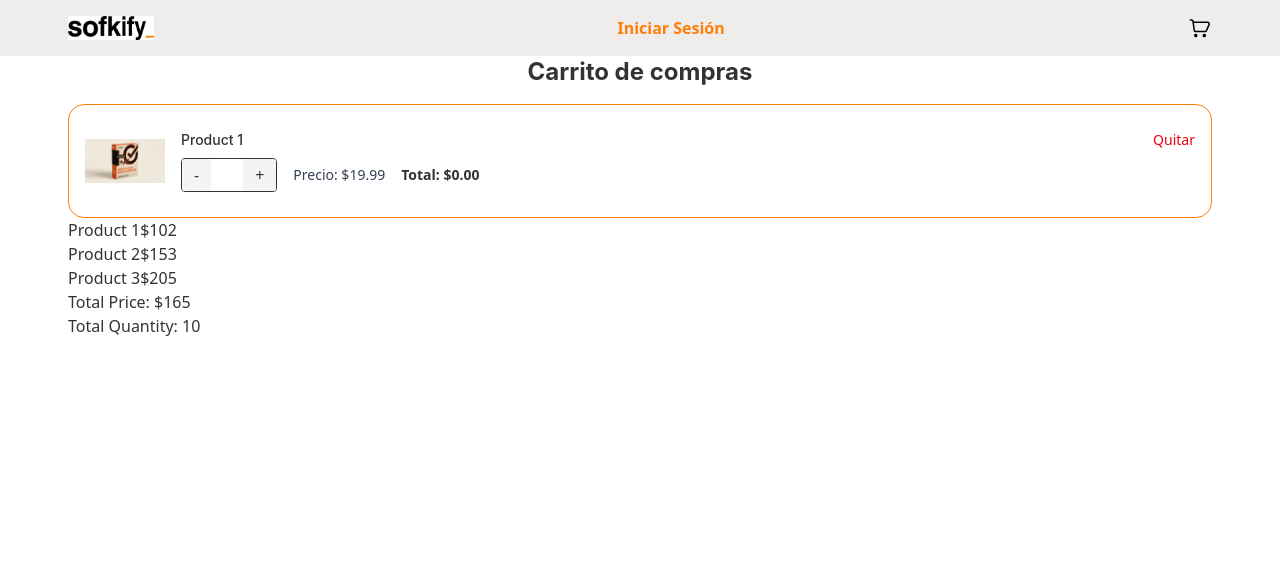
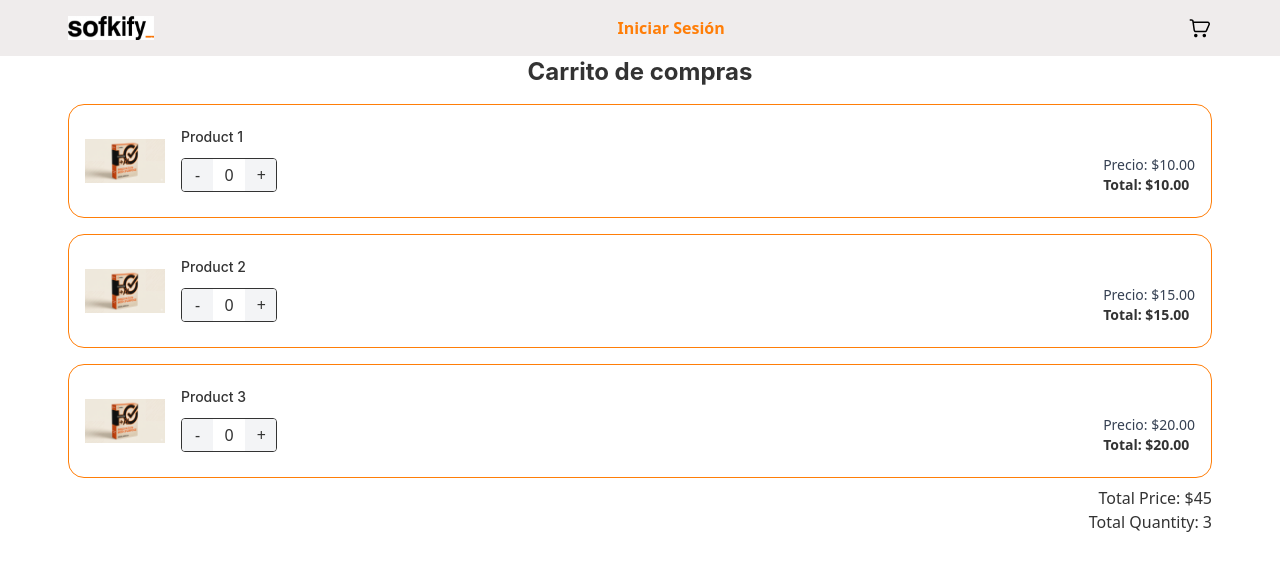
Before and after one commit to nico-salsa/sofkify-fe, a React (Vite) app: page /cart in a window 1280 px wide. Shown: the top 570 px of the page. Built offline with nearby package versions, Linux system fonts and the light colour scheme.

Commit message:
refactor: implementing FACADE pattern for correting and adding types and function to Cart page

```diff
--- a/src/App.tsx
+++ b/src/App.tsx
@@ -20,11 +20,7 @@ const App = () => {
     setIsOpen(!isOpen);
   };
 
-  const cartItems = [
-     { id: '1', name: 'Product 1', description: 'Description 1', price: 10, stock: 2, active: true, createdAt: '2022-01-01T00:00:00Z', updatedAt: '2022-01-01T00:00:00Z', image: '/sofkify_generic_product.png', quantity: 1, subtotal: 10 },
-    { id: '2', name: 'Product 2', description: 'Description 2', price: 15, stock: 3, active: true, createdAt: '2022-01-01T00:00:00Z', updatedAt: '2022-01-01T00:00:00Z', image: '/sofkify_generic_product.png', quantity: 1, subtotal: 15 },
-    { id: '3', name: 'Product 3', description: 'Description 3', price: 20, stock: 5, active: true, createdAt: '2022-01-02T00:00:00Z', updatedAt: '2022-01-02T00:00:00Z', image: '/sofkify_generic_product.png', quantity: 1, subtotal: 20 },
-  ]
+
 
   const asideClassName = isOpen ? "aside-header fixed top-0 left-0 bg-white z-10 w-full transition-all duration-300 ease-in-out h-screen" : "aside-header fixed top-0 left-[-100%] bg-white z-10 w-full transition-all duration-300 ease-in-out h-screen";
 
@@ -40,7 +36,7 @@ const App = () => {
         <Route path="/auth" element={<Auth />} />
         <Route path="/product" element={<Product />} />
         <Route path="/product/:id" element={<ProductDetail />} />
-        <Route path="/cart" element={<Cart items={cartItems} />} />
+        <Route path="/cart" element={<Cart />} />
       </Routes>
     </Router>
   );
--- a/src/components/ProductCartItem/ProductCartItem.tsx
+++ b/src/components/ProductCartItem/ProductCartItem.tsx
@@ -1,65 +1,62 @@
 import React from 'react';
+import  type { CartItem } from '../../types/cart.types';
+import { useState } from 'react';
+/* export interface ProductCartItemProps {
+  item: CartItem;
+}
+ */
+const ProductCartItem: React.FC<CartItem> = ({ quantity, subtotal, onRemove, onIncrease, onDecrease, ...item  }) => {
+  const [cartQuantity, setCartQuantity] = useState<number>(0);
 
-export interface ProductCartItemProps {
-  id?: string;
-  image?: string;
-  title?: string;
-  quantity?: number;
-  price?: number; // per item
-  onRemove?: (id: string) => void;
-  onIncrease?: (id: string) => void;
-  onDecrease?: (id: string) => void;
-}
+  const handleDecrease = () => {
+    // Solo disminuir si la cantidad es mayor a 0 y si existe la función
+      setCartQuantity(prev => prev > 0 ? prev - 1 : 0);
+  };
 
-const ProductCartItem: React.FC<ProductCartItemProps> = ({
-  id,
-  image,
-  title,
-  quantity,
-  price,
-  onRemove,
-  onIncrease,
-  onDecrease,
-}) => {
-  const total = (price ?? 0) * (quantity ?? 0);
-
+  const handleIncrease = () => {
+    // Solo aumentar si no excede el stock disponible y si existe la función
+      setCartQuantity(prev=>prev+1);
+  };
   return (
     <div className="flex items-center gap-4 p-4 border-b border border-sofka-primary rounded-2xl">
-      <img src={image} alt={title} className="w-20 h-20 object-contain rounded" />
+      <img src={item.image} alt={item.name} className="w-20 h-20 object-contain rounded" />
 
       <div className="flex-1">
         <div className="flex items-start justify-between">
-          <h3 className="text-sm font-medium">{title}</h3>
-          <button
-            onClick={() => onRemove && id && onRemove(id)}
-            aria-label={`Remove ${title}`}
-            className="text-sm text-red-600 hover:underline ml-4"
-          >
-            Quitar
-          </button>
-        </div>
+            <h3 className="text-sm font-medium">{item.name}</h3>
+            {onRemove && (
+              <button
+                onClick={() => onRemove(item.id)}
+                aria-label={`Remove ${item.name}`}
+                //className="text-sm text-red-600 hover:underline ml-4"
+              >
+                Quitar
+              </button>
+            )}
+          </div>
 
-        <div className="mt-2 flex items-center gap-4">
-          <div className="flex items-center border rounded overflow-hidden">
+        <div className="mt-2  flex items-center gap-4">
+          <div className="flex max-w-24 items-center border rounded overflow-hidden">
             <button
-              onClick={() => onDecrease && id && onDecrease(id)}
-              className="px-3 py-1 bg-gray-100 hover:bg-gray-200"
-              aria-label={`Decrease ${title}`}
+              onClick={handleDecrease}
+              className={`px-3 py-1 w-1/3 bg-gray-100 hover:bg-gray-200`}
+              aria-label={`Decrease ${item.name}`}
             >
               -
             </button>
-            <div className="px-4 py-1 bg-white">{quantity}</div>
+            <input type='text' className=" w-1/3 py-1 bg-white text-center" value={cartQuantity} />
             <button
-              onClick={() => onIncrease && id && onIncrease(id)}
-              className="px-3 py-1 bg-gray-100 hover:bg-gray-200"
-              aria-label={`Increase ${title}`}
+              onClick={handleIncrease}
+              className={`px-3 py-1 w-1/3 bg-gray-100 hover:bg-gray-200`}
+              aria-label={`Increase ${item.name}`}
             >
               +
             </button>
           </div>
-
-          <div className="text-sm text-gray-700">Precio: ${(price ?? 0).toFixed(2)}</div>
-          <div className="text-sm font-semibold">Total: ${total.toFixed(2)}</div>
+          <div className='flex flex-col ml-auto'>
+            <p className="text-sm text-gray-700 ">Precio: ${item.price.toFixed(2)}</p>
+            <p className="text-sm font-semibold">Total: ${(item.price * quantity).toFixed(2)}</p>
+          </div>
         </div>
       </div>
     </div>
--- a/src/pages/Cart/Cart.tsx
+++ b/src/pages/Cart/Cart.tsx
@@ -1,38 +1,38 @@
-import React from 'react';
+import React, { useEffect } from 'react';
 import ProductCartItem from '../../components/ProductCartItem/ProductCartItem';
+import { cartItems } from './data';
 import type { CartItem } from '../../types/cart.types';
 
-interface ICartProps {
-  items: CartItem[];
-}
-
-const product = {
-  id: "1",
-  title: "Product 1",
-  price: 19.99,
-  image: "/sofkify_generic_product.png",
-};
+const Cart: React.FC = () => {
+  const [items, setItems] = React.useState<CartItem[]>([]);
 
 
-const Cart: React.FC<ICartProps> = ({ items }) => {
-  const totalPrice = items.reduce((acc, item) => acc + item.price * item.stock, 0);
-  const totalQuantity = items.reduce((acc, item) => acc + item.stock, 0);
+  useEffect(() => {
+    setItems(cartItems);
+  }, []);
+
+  const totalPrice = items.reduce((acc, item) => acc + item.price * item.quantity, 0);
+  const totalQuantity = items.reduce((acc, item) => acc + item.quantity, 0);
 
   return (
     <div className='w-11/12 mx-auto max-w-286'>
       <h3 className="text-2xl font-bold mb-4 text-center">Carrito de compras</h3>
       <ul className='flex flex-col'>
-        <ProductCartItem id={product.id} price={product.price} image={product.image} title={product.title} />
         {items.map((item) => (
-          <li key={item.name}>
-            <span>{item.name}</span>
-            <span>${item.price}</span>
-            <span>{item.stock}</span>
+          <li key={item.id} className='first:mt-0 mt-4'>
+            <ProductCartItem
+              id={item.id}
+              name={item.name}
+              price={item.price}
+              image={item.image}
+              quantity={item.quantity} subtotal={0} description={''} stock={0}/>
           </li>
         ))}
       </ul>
-      <p>Total Price: ${totalPrice}</p>
-      <p>Total Quantity: {totalQuantity}</p>
+    <div className="flex flex-col items-end mt-2">
+      <p className='text-left'>Total Price: ${totalPrice}</p>
+      <p className='text-left'>Total Quantity: {totalQuantity}</p>
+    </div>
     </div>
   );
 };
--- /dev/null
+++ b/src/pages/Cart/data.ts
@@ -0,0 +1,34 @@
+import type { CartItem } from '../../types/cart.types';
+
+export const cartItems: CartItem[] = [
+  {
+    id: '1',
+    name: 'Product 1',
+    description: 'Description 1',
+    price: 10,
+    stock: 2,
+    image: '/sofkify_generic_product.png',
+    quantity: 1,
+    subtotal: 10,
+  },
+  {
+    id: '2',
+    name: 'Product 2',
+    description: 'Description 2',
+    price: 15,
+    stock: 3,
+    image: '/sofkify_generic_product.png',
+    quantity: 1,
+    subtotal: 15,
+  },
+  {
+    id: '3',
+    name: 'Product 3',
+    description: 'Description 3',
+    price: 20,
+    stock: 5,
+    image: '/sofkify_generic_product.png',
+    quantity: 1,
+    subtotal: 20,
+  },
+];
--- /dev/null
+++ b/src/pages/Cart/types.ts
@@ -0,0 +1,5 @@
+import type { CartItem } from '../../types/cart.types';
+
+export interface CartProps {
+  items: CartItem[];
+}
--- /dev/null
+++ b/src/pages/Cart/useCart.ts
@@ -0,0 +1,211 @@
+import { useState, useCallback } from 'react';
+import type { CartItem } from '../../types/cart.types';
+import type { Product } from '../../types/product';
+
+/**
+ * Hook personalizado para manejar el carrito de compras
+ * Incluye todas las operaciones CRUD del carrito
+ */
+export const useCart = () => {
+	// Estado del carrito
+	const [cart, setCart] = useState<CartItem[]>([]);
+
+	/**
+	 * Agrega un producto al carrito o incrementa la cantidad si ya existe
+	 * @param product - Producto a agregar
+	 * @param quantity - Cantidad a agregar (default: 1)
+	 */
+	const addItem = useCallback((product: Product, quantity: number = 1) => {
+		setCart((prevCart) => {
+			// Verificar si el producto ya existe en el carrito
+			const existingItemIndex = prevCart.findIndex((item) => item.id === product.id);
+
+			if (existingItemIndex !== -1) {
+				// Si existe, actualizar la cantidad
+				const updatedCart = [...prevCart];
+				const newQuantity = updatedCart[existingItemIndex].quantity + quantity;
+
+				// Verificar que no exceda el stock
+				if (newQuantity > product.stock) {
+					console.warn('No hay suficiente stock disponible');
+					return prevCart;
+				}
+
+				updatedCart[existingItemIndex] = {
+					...updatedCart[existingItemIndex],
+					quantity: newQuantity,
+					subtotal: product.price * newQuantity,
+				};
+				return updatedCart;
+			}
+
+			// Si no existe, crear nuevo item
+			const newItem: CartItem = {
+				id: product.id,
+				name: product.name,
+				description: product.description,
+				price: product.price,
+				image: product.image,
+				stock: product.stock,
+				quantity,
+				subtotal: product.price * quantity,
+			};
+
+			return [...prevCart, newItem];
+		});
+	}, []);
+
+	/**
+	 * Elimina un item del carrito por su ID
+	 * @param id - ID del producto a eliminar
+	 */
+	const removeItem = useCallback((id: string) => {
+		setCart((prevCart) => prevCart.filter((item) => item.id !== id));
+	}, []);
+
+	/**
+	 * Actualiza la cantidad de un item en el carrito
+	 * @param id - ID del producto a actualizar
+	 * @param quantity - Nueva cantidad
+	 */
+	const updateItemQuantity = useCallback((id: string, quantity: number) => {
+		if (quantity <= 0) {
+			removeItem(id);
+			return;
+		}
+
+		setCart((prevCart) =>
+			prevCart.map((item) => {
+				if (item.id === id) {
+					// Verificar que no exceda el stock
+					if (quantity > item.stock) {
+						console.warn('No hay suficiente stock disponible');
+						return item;
+					}
+
+					return {
+						...item,
+						quantity,
+						subtotal: item.price * quantity,
+					};
+				}
+				return item;
+			})
+		);
+	}, [removeItem]);
+
+	/**
+	 * Incrementa la cantidad de un item en el carrito
+	 * @param id - ID del producto a incrementar
+	 */
+	const incrementItem = useCallback((id: string) => {
+		setCart((prevCart) =>
+			prevCart.map((item) => {
+				if (item.id === id) {
+					const newQuantity = item.quantity + 1;
+
+					// Verificar que no exceda el stock
+					if (newQuantity > item.stock) {
+						console.warn('No hay suficiente stock disponible');
+						return item;
+					}
+
+					return {
+						...item,
+						quantity: newQuantity,
+						subtotal: item.price * newQuantity,
+					};
+				}
+				return item;
+			})
+		);
+	}, []);
+
+	/**
+	 * Decrementa la cantidad de un item en el carrito
+	 * @param id - ID del producto a decrementar
+	 */
+	const decrementItem = useCallback((id: string) => {
+		setCart((prevCart) =>
+			prevCart.map((item) => {
+				if (item.id === id) {
+					const newQuantity = item.quantity - 1;
+
+					// Si la cantidad llega a 0, remover el item
+					if (newQuantity <= 0) {
+						return item; // Se maneja en el filtro de abajo
+					}
+
+					return {
+						...item,
+						quantity: newQuantity,
+						subtotal: item.price * newQuantity,
+					};
+				}
+				return item;
+			}).filter((item) => item.quantity > 0)
+		);
+	}, []);
+
+	/**
+	 * Limpia completamente el carrito
+	 */
+	const clearCart = useCallback(() => {
+		setCart([]);
+	}, []);
+
+	/**
+	 * Verifica si un producto está en el carrito
+	 * @param id - ID del producto a verificar
+	 * @returns true si el producto está en el carrito
+	 */
+	const isInCart = useCallback((id: string): boolean => {
+		return cart.some((item) => item.id === id);
+	}, [cart]);
+
+	/**
+	 * Obtiene la cantidad de un producto en el carrito
+	 * @param id - ID del producto
+	 * @returns Cantidad del producto en el carrito (0 si no está)
+	 */
+	const getItemQuantity = useCallback((id: string): number => {
+		const item = cart.find((item) => item.id === id);
+		return item ? item.quantity : 0;
+	}, [cart]);
+
+	/**
+	 * Calcula el total del carrito
+	 */
+	const calculateTotal = useCallback((): number => {
+		return cart.reduce((total, item) => total + item.subtotal, 0);
+	}, [cart]);
+
+	/**
+	 * Calcula la cantidad total de items en el carrito
+	 */
+	const calculateTotalQuantity = useCallback((): number => {
+		return cart.reduce((total, item) => total + item.quantity, 0);
+	}, [cart]);
+
+	return {
+		// Estado
+		cart,
+
+		// Funciones de manipulación
+		addItem,
+		removeItem,
+		updateItemQuantity,
+		incrementItem,
+		decrementItem,
+		clearCart,
+
+		// Funciones de consulta
+		isInCart,
+		getItemQuantity,
+
+		// Cálculos
+		total: calculateTotal(),
+		totalQuantity: calculateTotalQuantity(),
+		itemCount: cart.length,
+	};
+};
--- a/src/types/cart.types.ts
+++ b/src/types/cart.types.ts
@@ -4,6 +4,9 @@ import type { Product } from './product';
 export interface CartItem extends Omit<Product, 'status' | 'createdAt' | 'updatedAt'> {
 	quantity: number;
 	subtotal: number;
+	onRemove?: (id: string) => void;
+  	onIncrease?: (id: string) => void;
+  	onDecrease?: (id: string) => void;
 }
 
 // ============================================
```
Also changed, not shown: src/components/ProductCartItem/types.ts (+6 -5 lines).
